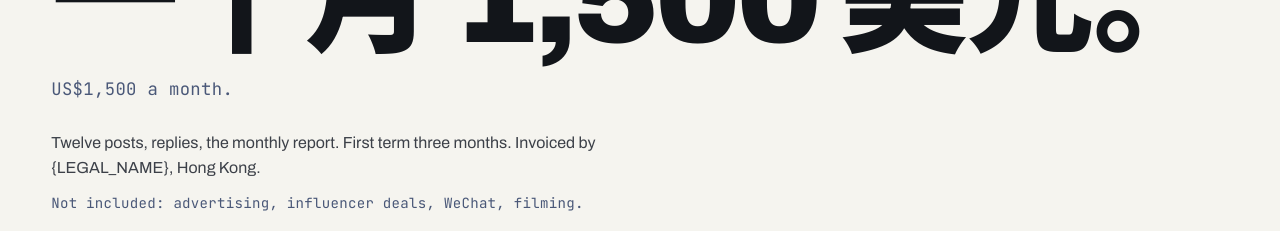
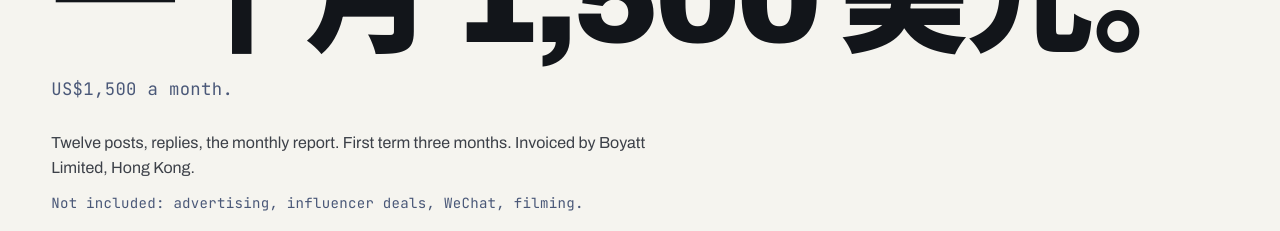
Before and after one commit to FlyingDododo/junemoon-website, a plain HTML site: page subtitled/index.html in a window 1280 px wide. Shown: the part 5400-5631 px from the top of the page. Drawn offline with Linux system fonts and the light colour scheme.

Commit message:
Subtitled page: name Boyatt Limited as the invoicing company
Co-Authored-By: Claude Opus 5.5 <noreply@anthropic.com>

```diff
--- a/subtitled/index.html
+++ b/subtitled/index.html
@@ -188,7 +188,7 @@
   <span class="gloss tag no">07 / 08</span>
   <p class="zh ln" lang="zh-Hans"><span class="ph">一个月</span> <span class="ph"><span class="num">1,500</span> 美元。</span></p>
   <p class="gloss sub en ln">US$1,500 a month.</p>
-  <p class="body">Twelve posts, replies, the monthly report. First term three months. Invoiced by {LEGAL_NAME}, Hong Kong.</p>
+  <p class="body">Twelve posts, replies, the monthly report. First term three months. Invoiced by Boyatt Limited, Hong Kong.</p>
   <p class="gloss fine">Not included: advertising, influencer deals, WeChat, filming.</p>
 </section>
 
```
